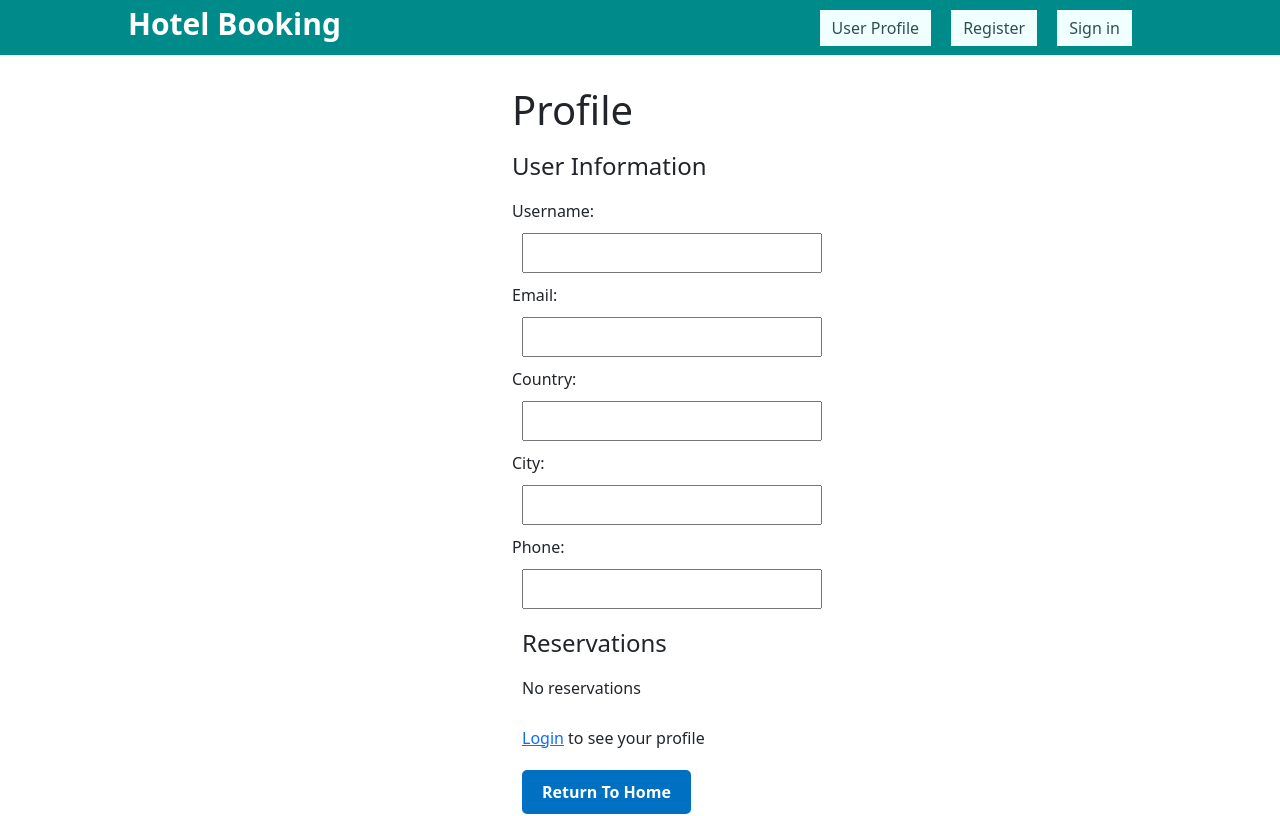
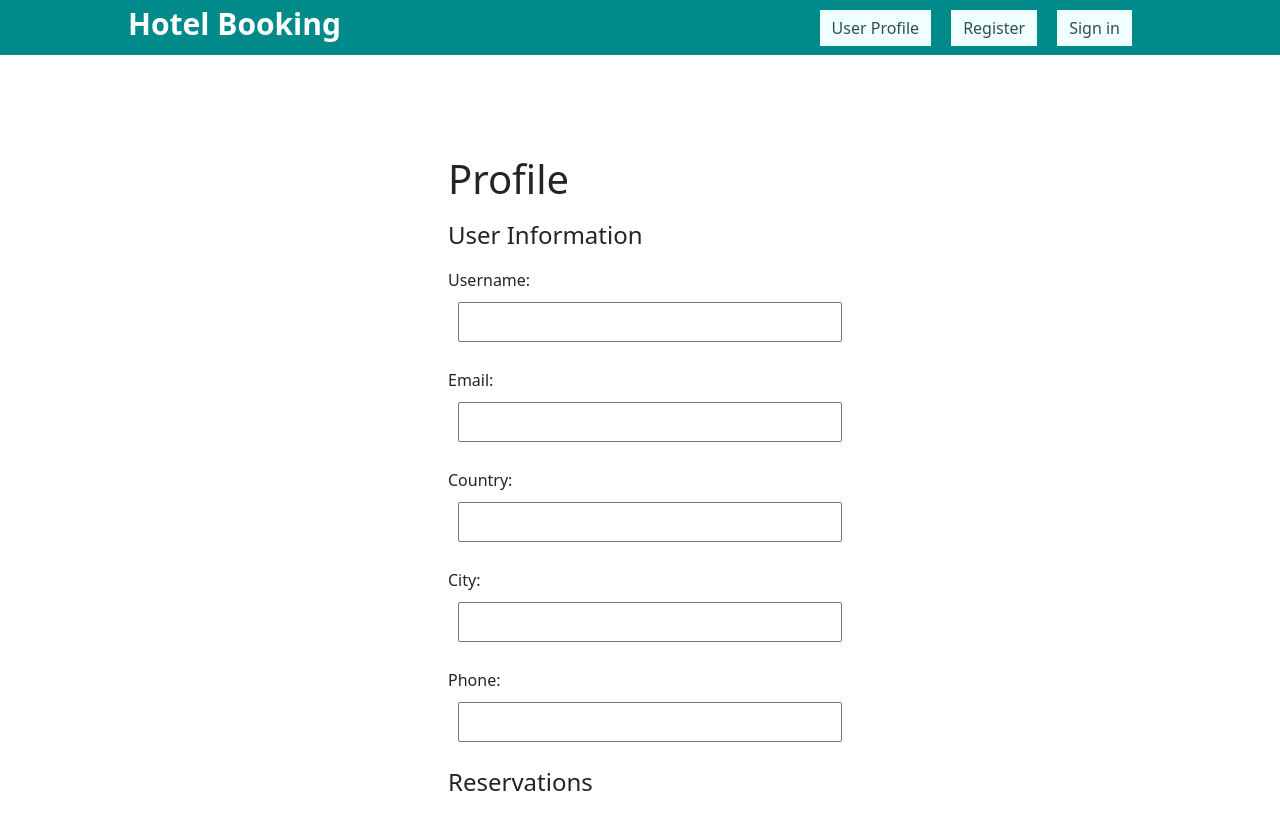
Before and after one commit to CS5610-Web-Booking/group-project, a React (Create React App) app in the folder client/: page /profile in a window 1280 px wide. Shown: the top 816 px of the page. Built offline with nearby package versions, Linux system fonts and the light colour scheme.

Commit message:
updated profile layout

```diff
--- a/client/src/pages/profile/Profile.js
+++ b/client/src/pages/profile/Profile.js
@@ -79,51 +79,63 @@ return (
            <h1>Profile</h1>
            <h4>User Information</h4>
           <form onSubmit={handleUpdate}>
+            <div className="form-group">
               <label>
                 Username:
+              </label>
                 <input
                   type="text"
                   onChange={(event) => setUsername(event.target.value)}
                   value={username}
                   className="Input"
                 />
-              </label>
+              </div>
+
+              <div className="form-group">
               <label>
                 Email:
+                </label>
                 <input
                   type="text"
                   value={email}
                   onChange={(event) => setEmail(event.target.value)}
                   className="Input"
                 />
-              </label>
+              </div>
+
+              <div className="form-group">
                <label>
                   Country:
+                </label>
                   <input
                     type="text"
                     onChange={(event) => setCountry(event.target.value)}
                     value={country}
                     className="Input"
                   />
-                </label>
+                </div>
+                <div className="form-group">
                 <label>
                   City:
+                </label>
                   <input
                     type="text"
                     onChange={(event) => setCity(event.target.value)}
                     value={city}
                     className="Input"
                   />
-                </label>
+                </div>
+                <div className="form-group">
                 <label>
                   Phone:
+                </label>
                   <input
                     type="text"
                     value={phone}
                     onChange={(event) => setPhone(event.target.value)}
                     className="Input"
                   />
-                </label>
+                </div>
                 <div className ="reservationCon">
                 <h4>Reservations</h4>
                   {user && reservations && reservations.length > 0 ? (<div>
--- a/client/src/pages/profile/profile.css
+++ b/client/src/pages/profile/profile.css
@@ -1,22 +1,26 @@
 .profileCon {
-  height: 100vh;
   display: flex;
   align-items: center;
   justify-content: center;
+  margin-top:100px;
 }
 
 .pContainer{
   display: flex;
   flex-direction: column;
   gap: 10px;
-  width: 20%;
+  width: 30%;
+}
+
+.form-group {
+  margin-bottom: 1rem;
 }
 
 .Input{
   height: 40px;
   margin: 10px;
   padding: 15px;
-  width: 300px;
+  width: 100%;
 }
 
 .Button {
@@ -34,8 +38,6 @@
   display: flex;
   flex-direction: column;
   gap: 10px;
-  width: 700px;
-  margin: 10px;
 }
 
 .linkMargin{
```
